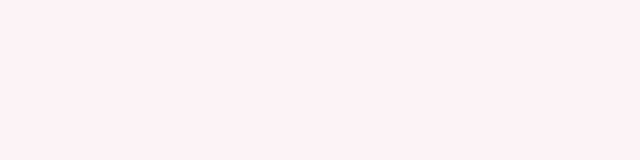
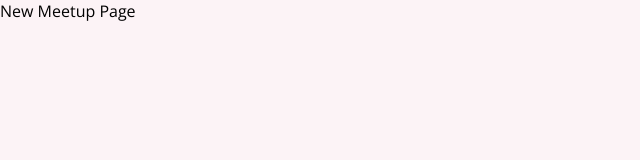
Before and after one commit to Andsou/react-udemy-demo-project, a React (Create React App) app in the folder react-course/: page /new-meetup in a window 1280 px wide. Shown: the top 160 px of the page, without its empty margins (0-640 px from the left). Built offline with nearby package versions, Linux system fonts and the light colour scheme.

Commit message:
Added routing to App.js and BrowserRouter to index.js

```diff
--- a/react-course/src/App.js
+++ b/react-course/src/App.js
@@ -1,5 +1,25 @@
+import { Route, Switch } from "react-router-dom";
+
+import AllMeetupsPage from "./pages/AllMeetups";
+import NewMeetupPage from "./pages/NewMeetup";
+import FavouritesPage from "./pages/Favourites";
+
 function App() {
-  return <div></div>;
+  return (
+    <div>
+      <Switch>
+        <Route path="/" exact>
+          <AllMeetupsPage />
+        </Route>
+        <Route path="/new-meetup">
+          <NewMeetupPage />
+        </Route>
+        <Route path="/favourites">
+          <FavouritesPage />
+        </Route>
+      </Switch>
+    </div>
+  );
 }
 
 export default App;
--- a/react-course/src/index.js
+++ b/react-course/src/index.js
@@ -1,7 +1,13 @@
 import React from "react";
 import ReactDOM from "react-dom";
+import { BrowserRouter } from "react-router-dom";
 
 import "./index.css";
 import App from "./App";
 
-ReactDOM.render(<App />, document.getElementById("root"));
+ReactDOM.render(
+  <BrowserRouter>
+    <App />
+  </BrowserRouter>,
+  document.getElementById("root")
+);
--- a/react-course/src/pages/AllMeetups.js
+++ b/react-course/src/pages/AllMeetups.js
@@ -0,0 +1,5 @@
+function AllMeetupsPage() {
+  return <div>All Meetups Page</div>;
+}
+
+export default AllMeetupsPage;
--- a/react-course/src/pages/Favourites.js
+++ b/react-course/src/pages/Favourites.js
@@ -0,0 +1,5 @@
+function FavouritesPage() {
+  return <div>Favourites Page</div>;
+}
+
+export default FavouritesPage;
--- a/react-course/src/pages/NewMeetup.js
+++ b/react-course/src/pages/NewMeetup.js
@@ -0,0 +1,5 @@
+function NewMeetupPage() {
+  return <div>New Meetup Page</div>;
+}
+
+export default NewMeetupPage;
```
